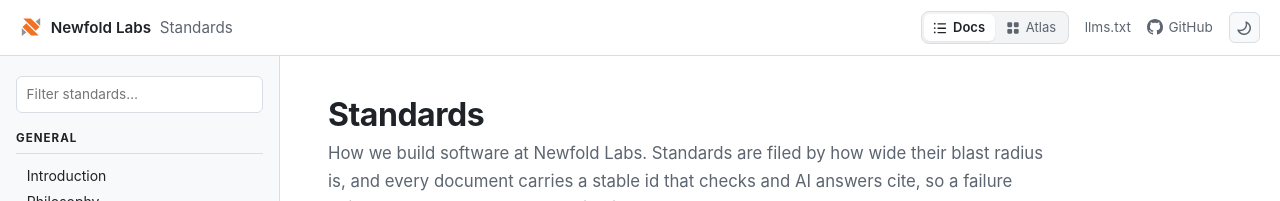
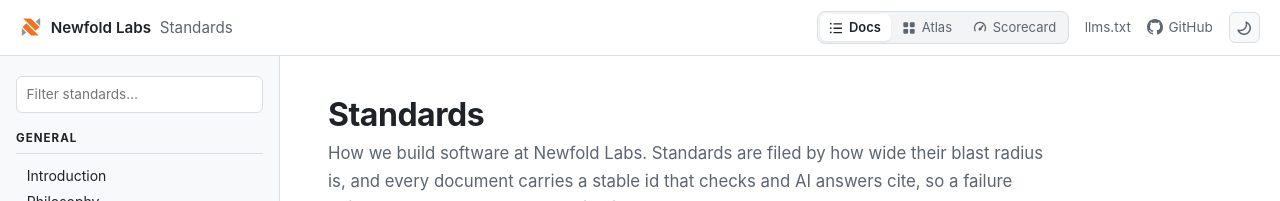
Before and after one commit to newfold-labs/standards, a Jekyll site: the page built from index.md, in a window 1280 px wide. Shown: the top 201 px of the page. Built offline with Jekyll 4.4.1, drawn with Linux system fonts in a browser that asks for light colours.

Commit message:
feat(PRESS0-4794): put the scorecard in the view switch
One corpus read three ways: the documents, the map of how they relate, and
how the fleet measures against them. The switch was already a two-way toggle
in a fixed position, so this widens it rather than adding a link elsewhere.

```diff
--- a/_layouts/default.html
+++ b/_layouts/default.html
@@ -33,21 +33,30 @@
       <span class="topbar__spacer"></span>
 
       {%- comment -%}
-      The same two documents, read two ways. The switch sits in the same place
-      in both, so moving between them is one click that never moves.
+      One corpus, read three ways: the documents themselves, the map of how they
+      relate, and how the fleet measures against them. The switch sits in the
+      same place in all three, so moving between them is one click that never
+      moves.
       {%- endcomment -%}
-      {%- assign on_atlas = false -%}
-      {%- if page.url == '/atlas.html' -%}{%- assign on_atlas = true -%}{%- endif -%}
+      {%- assign view = 'docs' -%}
+      {%- if page.url == '/atlas.html' -%}{%- assign view = 'atlas' -%}{%- endif -%}
+      {%- if page.url == '/scorecard.html' -%}{%- assign view = 'scorecard' -%}{%- endif -%}
       <nav class="views" aria-label="View">
-        <a class="views__opt{% unless on_atlas %} is-on{% endunless %}" href="{{ '/' | relative_url }}"
-           {% unless on_atlas %}aria-current="page"{% endunless %}>
+        <a class="views__opt{% if view == 'docs' %} is-on{% endif %}" href="{{ '/' | relative_url }}"
+           {% if view == 'docs' %}aria-current="page"{% endif %}>
           <svg viewBox="0 0 16 16" width="14" height="14" aria-hidden="true" focusable="false"><path d="M2 4a1 1 0 1 1 0-2 1 1 0 0 1 0 2Zm3.75-1.5a.75.75 0 0 0 0 1.5h8.5a.75.75 0 0 0 0-1.5h-8.5Zm0 5a.75.75 0 0 0 0 1.5h8.5a.75.75 0 0 0 0-1.5h-8.5Zm0 5a.75.75 0 0 0 0 1.5h8.5a.75.75 0 0 0 0-1.5h-8.5ZM3 8a1 1 0 1 1-2 0 1 1 0 0 1 2 0Zm-1 6a1 1 0 1 1 0-2 1 1 0 0 1 0 2Z"/></svg>
           Docs
         </a>
-        <a class="views__opt{% if on_atlas %} is-on{% endif %}" href="{{ '/atlas.html' | relative_url }}"
-           {% if on_atlas %}aria-current="page"{% endif %}>
+        <a class="views__opt{% if view == 'atlas' %} is-on{% endif %}" href="{{ '/atlas.html' | relative_url }}"
+           {% if view == 'atlas' %}aria-current="page"{% endif %}>
           <svg viewBox="0 0 16 16" width="14" height="14" aria-hidden="true" focusable="false"><rect x="1.5" y="1.5" width="5.5" height="5.5" rx="1.25"/><rect x="9" y="1.5" width="5.5" height="5.5" rx="1.25"/><rect x="1.5" y="9" width="5.5" height="5.5" rx="1.25"/><rect x="9" y="9" width="5.5" height="5.5" rx="1.25"/></svg>
           Atlas
+        </a>
+        <a class="views__opt{% if view == 'scorecard' %} is-on{% endif %}" href="{{ '/scorecard.html' | relative_url }}"
+           {% if view == 'scorecard' %}aria-current="page"{% endif %}>
+          {%- comment -%}Octicon meter-16.{%- endcomment -%}
+          <svg viewBox="0 0 16 16" width="14" height="14" aria-hidden="true" focusable="false"><path d="M8 1a7 7 0 0 1 6.06 10.512.75.75 0 0 1-1.298-.75A5.5 5.5 0 1 0 3.238 10.76a.75.75 0 1 1-1.298.752A7 7 0 0 1 8 1Zm2.72 3.72a.75.75 0 0 1 1.133.977l-2.09 3.04a1.75 1.75 0 1 1-1.17-1.17l2.09-3.04a.784.784 0 0 1 .037-.043ZM8 8.75a.25.25 0 1 0 0 .5.25.25 0 0 0 0-.5Z"/></svg>
+          Scorecard
         </a>
       </nav>
 
```
